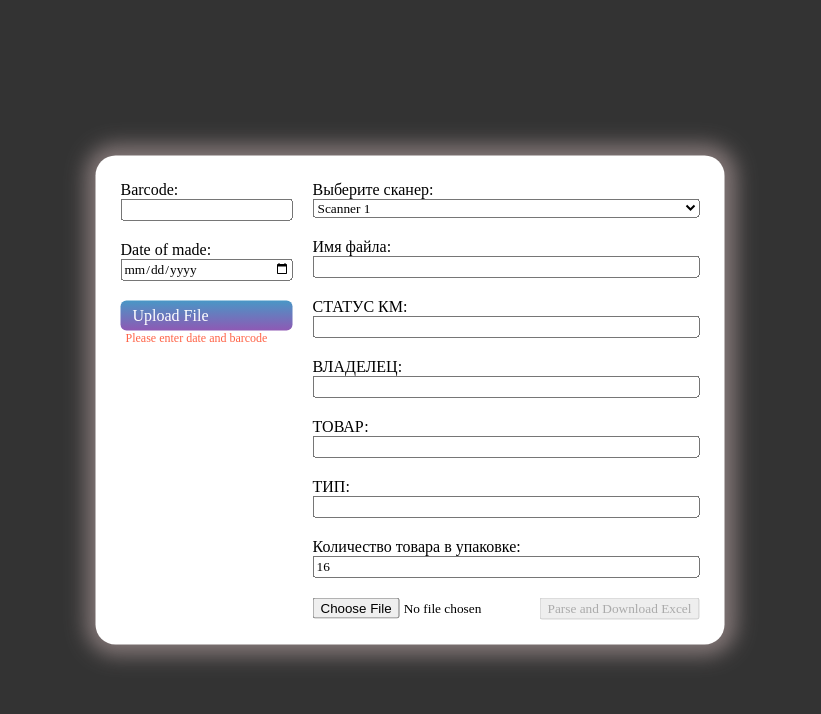
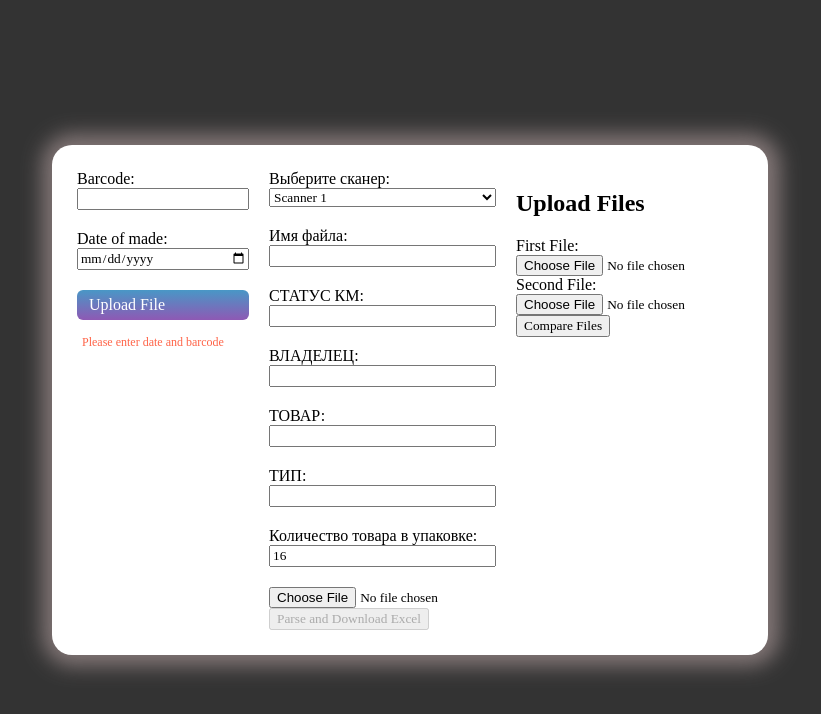
Before and after one commit to DenysAptikieiev/qrcode-gen, a React (Create React App) app: page / in a window 1280 px wide. Shown: the top 714 px of the page, without its empty margins (230-1051 px from the left). Built offline with nearby package versions, Linux system fonts and the light colour scheme.

Commit message:
missing products chech function

```diff
--- a/src/components/FormToSticker/Form.module.scss
+++ b/src/components/FormToSticker/Form.module.scss
@@ -97,7 +97,7 @@ input:disabled.fileUpload {
 
 .errorMessage {
   position: absolute;
-  bottom: -15px;
+  bottom: -30px;
   left: 5px;
   font-size: 12px;
   color: tomato;
--- a/src/components/FormToSticker/FormToSticker.jsx
+++ b/src/components/FormToSticker/FormToSticker.jsx
@@ -1,6 +1,7 @@
 import React from "react";
 import styles from "./Form.module.scss";
 import FileUpload from "../FileUpload/FileUpload";
+import {MissingProducts} from "../MissingProducts/MissingProducts";
 
 export const FormToSticker = ({
                                   handleChangeBarcode,
@@ -102,6 +103,9 @@ export const FormToSticker = ({
                         mismatchMessage={mismatchMessage}
                     />
                 </form>
+                <form>
+                    <MissingProducts/>
+                </form>
             </div>
         </div>
     );
--- /dev/null
+++ b/src/components/MissingProducts/MissingProducts.jsx
@@ -0,0 +1,90 @@
+import React, {useState} from 'react';
+import * as XLSX from "xlsx";
+
+export const MissingProducts = () => {
+    const [file1, setFile1] = useState(null);
+    const [file2, setFile2] = useState(null);
+    const [missingProducts, setMissingProducts] = useState([]);
+
+    const readExcel = async (file) => {
+        const data = await file.arrayBuffer();
+        const workbook = XLSX.read(data);
+        return XLSX.utils.sheet_to_json(workbook.Sheets[workbook.SheetNames[0]], {header: 1});
+    };
+
+    const extractProductNumbers = (rows) => {
+        return rows.reduce((acc, row) => {
+            const productCode = row[1]; // Second column
+            if (productCode && productCode.startsWith('(01)')) {
+                // Удаляем круглые скобки и все после '91EE'
+                const cleanedCode = productCode
+                    .replace(/[\(\)]/g, '') // Удаление круглых скобок
+                    .split('91EE')[0]; // Удаление всего после '91EE'
+                acc.add(cleanedCode);
+            }
+            return acc;
+        }, new Set());
+    };
+
+    const compareFiles = async () => {
+        if (!file1 || !file2) {
+            alert('Please upload both files.');
+            return;
+        }
+
+        const [firstData, secondData] = await Promise.all([readExcel(file1), readExcel(file2)]);
+
+        const firstProductNumbers = extractProductNumbers(firstData);
+        const secondProductNumbers = new Set(
+            secondData.slice(1).map(row => {
+                const code = row[3]; // Извлечение из третьего столбца
+                // Извлекаем до первого управляющего символа или конца строки
+                const cleanCode = code.split(/[\u001d]/)[0];
+                return cleanCode;
+            })
+        );
+        console.log('Второй:', secondProductNumbers)
+        console.log('Первый:', firstProductNumbers)
+
+        const missing = Array.from(secondProductNumbers).filter(product => {
+            return !firstProductNumbers.has(product)
+        });
+        setMissingProducts(missing);
+    };
+
+    const handleFileChange = (e, setFile) => {
+        setFile(e.target.files[0]);
+    };
+
+    return (
+        <div>
+            <h2>Upload Files</h2>
+            <div>
+                <label>
+                    First File:
+                    <input type="file" onChange={(e) => handleFileChange(e, setFile1)}/>
+                </label>
+            </div>
+            <div>
+                <label>
+                    Second File:
+                    <input type="file" onChange={(e) => handleFileChange(e, setFile2)}/>
+                </label>
+            </div>
+            <button type={'button'} onClick={compareFiles}>Compare Files</button>
+            {missingProducts.length > 0 && (
+                <div>
+                    <h2>Missing Products: {missingProducts.length}</h2>
+                    <ul style={{
+                        maxHeight: '300px',
+                        overflow: 'auto'
+                    }}>
+                        {missingProducts.map((product, index) => (
+                            <li key={index}>{product}</li>
+                        ))}
+                    </ul>
+                </div>
+            )}
+        </div>
+    )
+}
```
